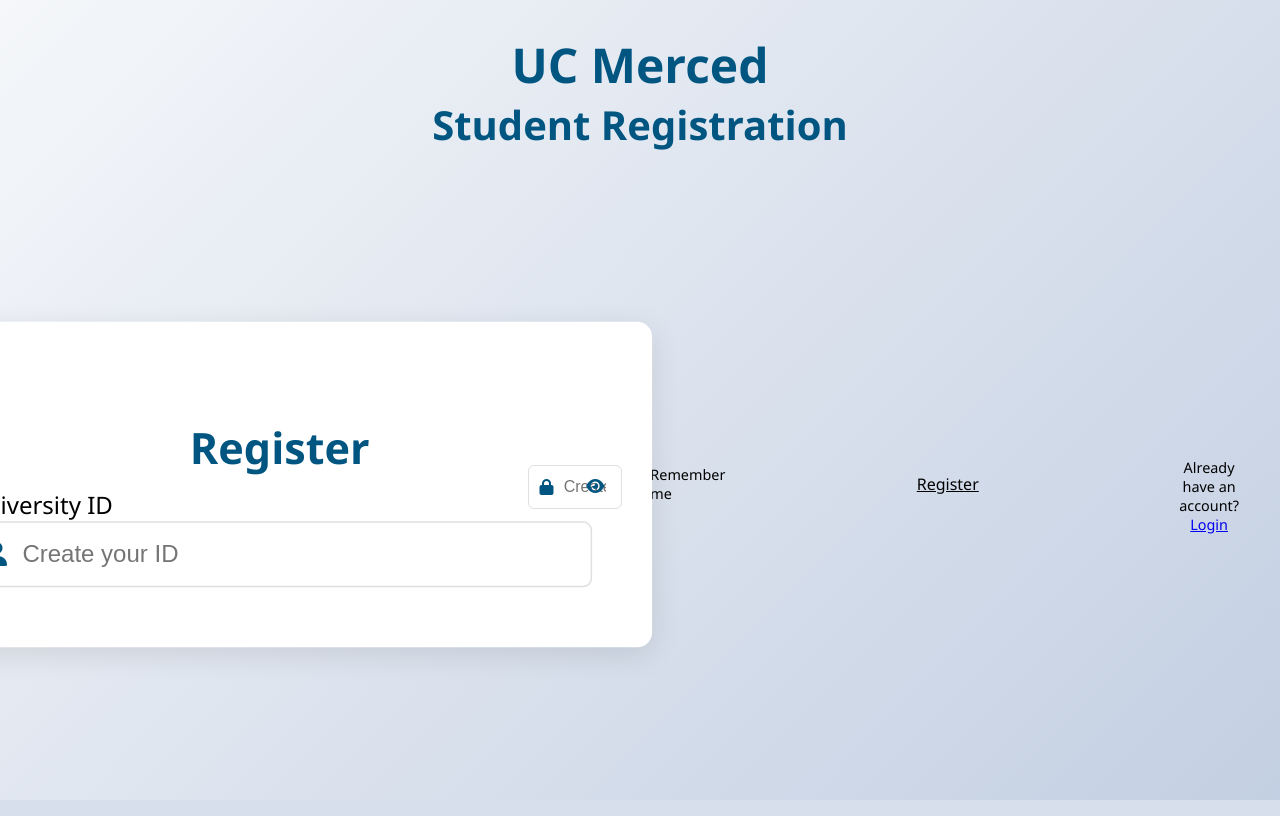
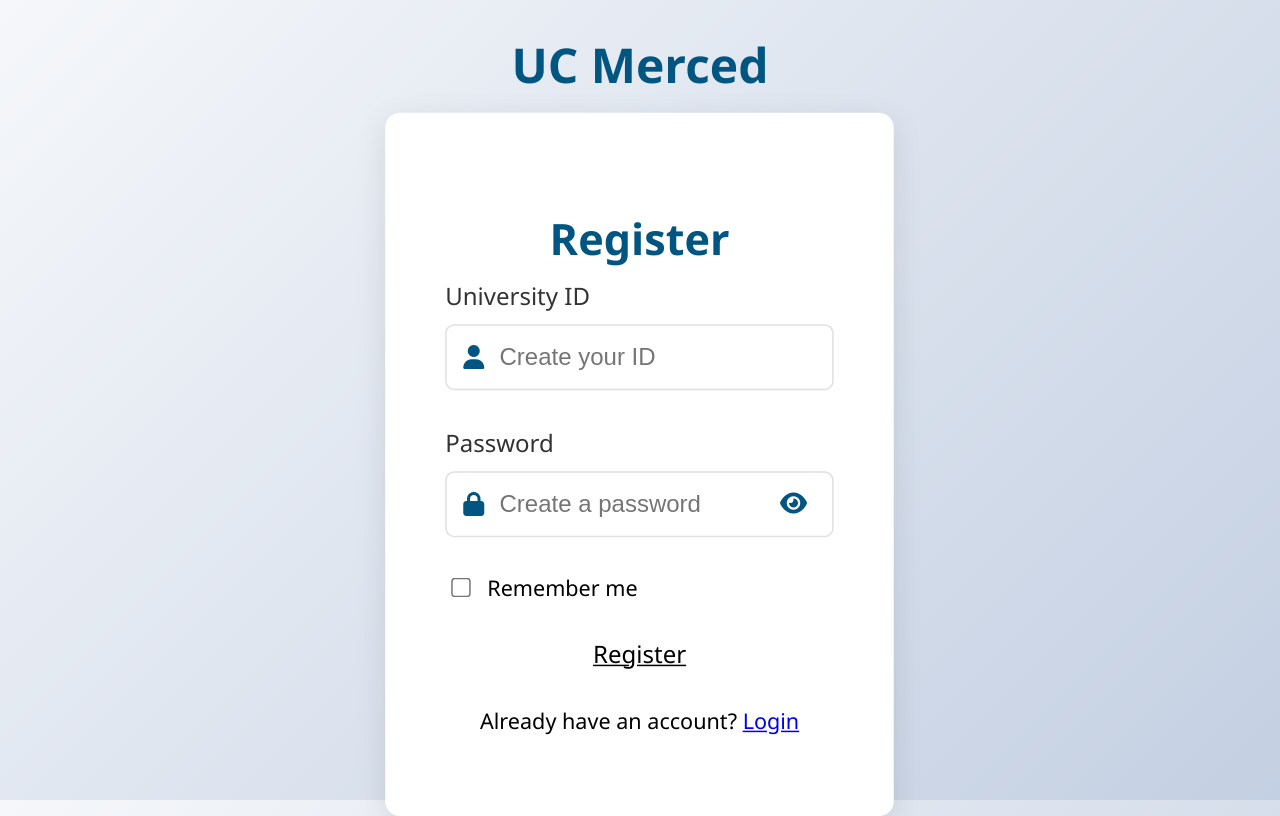
Before and after one commit to JadenLandavazo/Student-Enrollment-Web-App, a Flask app: page /student-registration in a window 1280 px wide. Run offline with Flask 3, Linux system fonts and the light colour scheme.

Commit message:
edited student_registration
- Fixed minor issue with student_registration not opening properly

- added a few classes to not impact the css impact on other pages

- fixed alignment and positioning issues on student_registration_page via. css page

```diff
--- a/static/style.css
+++ b/static/style.css
@@ -271,6 +271,33 @@
     cursor: pointer;
   }
 
+  /* ==========  REGISTRATION ========== */
+  #loginBody.register-page {
+    display: flex;
+    justify-content: center;
+    align-items: center;
+    min-height: 100vh;
+    flex-direction: column;
+  }
+
+  #loginBody.register-page .login-container{
+    margin: 0;
+    flex: none;
+    max-height: 75vh;
+    max-width: 100%;
+    box-sizing: border-box;
+  }
+
+  .register-page .center-wrapper {
+    display: flex;
+    justify-content: center;
+    align-items: center;
+    flex-grow: 1;
+    min-height: 50vh;
+    padding-bottom: 2rem;
+    padding-top: 3rem;
+  }
+
   /* ========== RESPONSIVE STYLES ========== */
   @media (max-width: 768px) {
     .login-card {
--- a/templates/Student_Registration_Page.html
+++ b/templates/Student_Registration_Page.html
@@ -7,20 +7,21 @@
   <link rel="stylesheet" href="https://cdnjs.cloudflare.com/ajax/libs/font-awesome/6.4.0/css/all.min.css" />
   <title>Register | UC Merced</title>
 </head>
-<body id="loginBody">
+<body id="loginBody" class="register-page">
 
   <!-- Page Title -->
   <div class="university-header">
     <h1>UC Merced</h1>
-    <h2>Student Registration</h2>
+    <!-- <h2>Student Registration</h2> -->
   </div>
 
   <!-- Registration Form Card -->
+  <div class="center-wrapper">
     <div class="login-container">
       <div class="login-card">
         <h2 class="login-title">Register</h2>
 
-      <form id="registerForm" class="login-form" method = 'POST' action="{{ url_for('student-registration') }} >
+        <form id="registerForm" class="login-form" method = 'POST' action="{{ url_for('student_registration') }}">
           <!-- Username -->
           <div class="form-group">
             <label for="username">University ID</label>
@@ -59,6 +60,7 @@
         </form>
       </div>
     </div>
+  </div>
 
   <script>
 
```
Also changed, not shown: 1 other file. Lines whose indentation alone changed are shown as unchanged.
